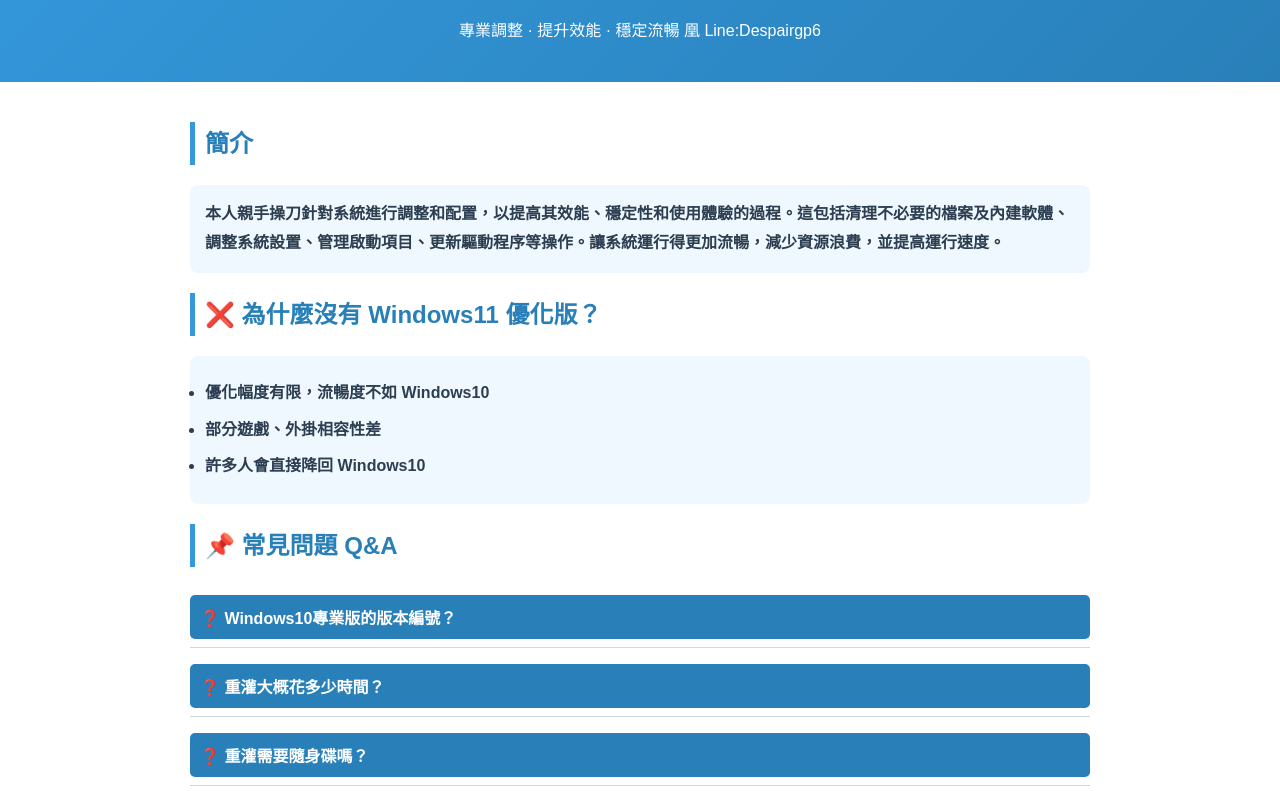
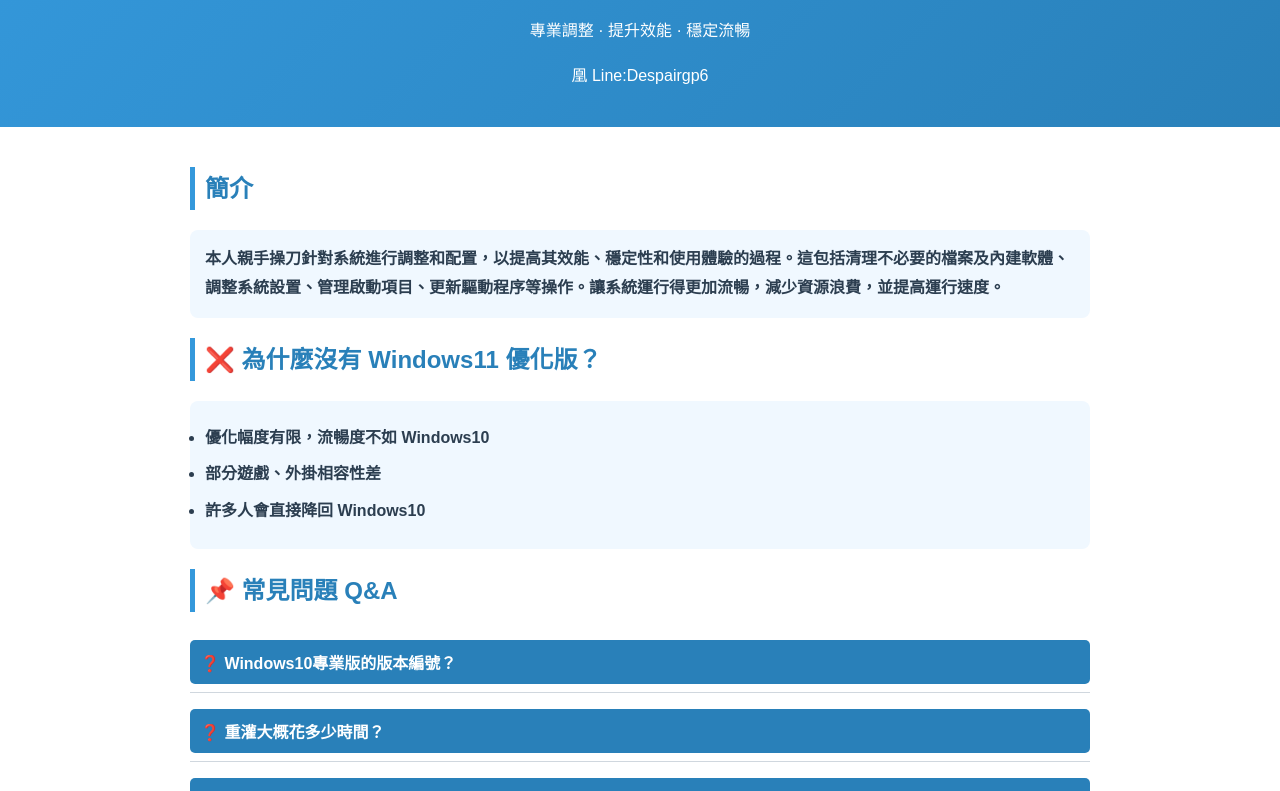
Before and after one commit to despairgp6/win10-optimize, a plain HTML site: page index.html in a window 1280 px wide. Shown: the part 103-894 px from the top of the page. Drawn offline with Linux system fonts and the light colour scheme.

Commit message:
Update index.html

```diff
--- a/index.html
+++ b/index.html
@@ -119,8 +119,8 @@
 <body>
   <header>
     <h1>💻 Windows10 優化版</h1>
-    <p>專業調整 · 提升效能 · 穩定流暢
-    凰 Line:Despairgp6</p>
+    <p>專業調整 · 提升效能 · 穩定流暢</p>
+    <p>凰 Line:Despairgp6</p>
   </header>
 
   <section>
```
